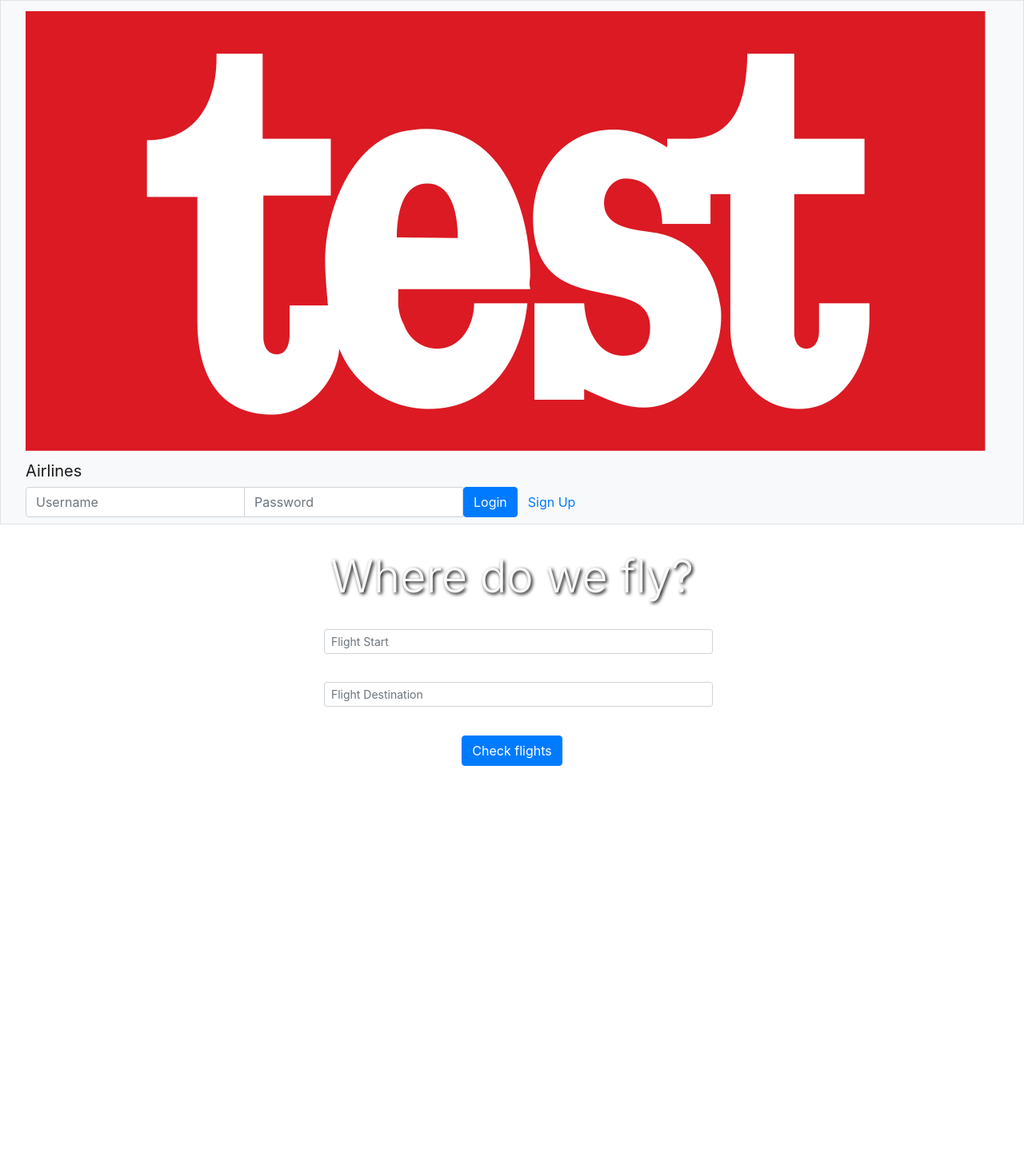
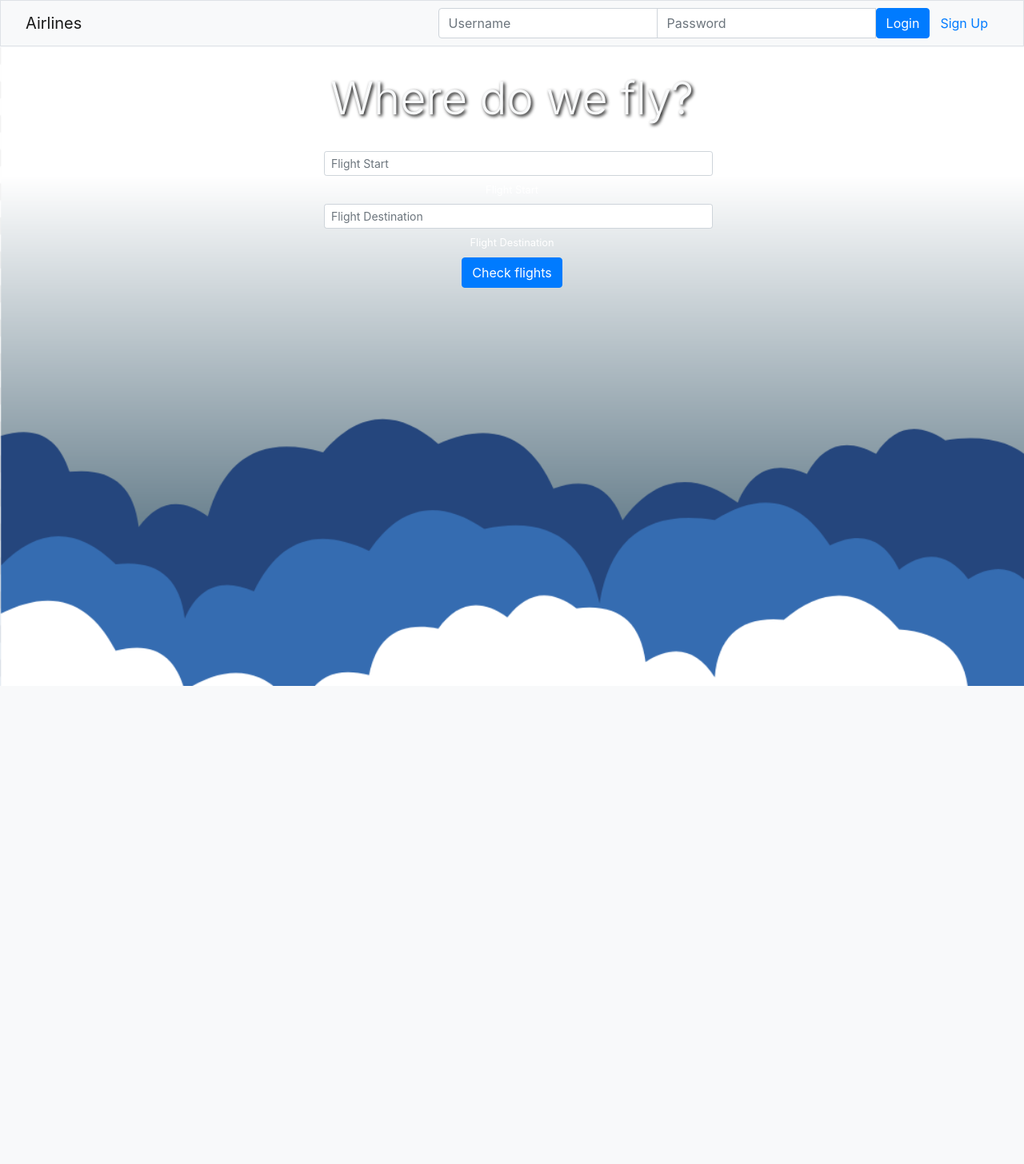
Before and after one commit to FalkowskiKamil/AirlineApp, a Django app: page /airline/ in a window 1280 px wide. Shown: the whole page at 80% size. After the commit the page ends 858 px from the top, so only its background shows below. Run offline with Django 4.2, Linux system fonts and the light colour scheme; data comes from the database, SQL or seed files in the repository; parts of the project's set-up code (start-up, migrations or seed data) failed here and were passed over; some libraries are stand-ins or nearby versions.

Commit message:
Add heroku

```diff
--- a/airline/templates/airline/index.html
+++ b/airline/templates/airline/index.html
@@ -5,16 +5,14 @@
       <link rel="stylesheet" href="https://maxcdn.bootstrapcdn.com/bootstrap/4.5.2/css/bootstrap.min.css">
       <meta charset="UTF-8">
       <title>Airline</title>
-      <link rel="stylesheet" type="text/css" href="/static/styles.css">
+      <link rel="stylesheet" type="text/css" href="{% static 'styles.css' %}">
+      <link rel="icon" type="image/x-icon" href="{% static 'favicon.ico' %}">
    </head>
    <body>
       <!-- Navigation bar -->
       <nav class="navbar navbar-light bg-light border">
          <div class="container-fluid">
             <div class="navbar-header">
-               <a class="navbar-brand">
-                  <img src="{% static 'logo.png' %}" alt="PRZKSODPRASKDASOPWKAFIOSJSP">
-                  </a>
                <a class="navbar-brand" href="{% url 'airline:main' %}">Airlines</a>
                {% if user.groups.all.0.name == "Staff" or request.user.is_superuser  %}
                <a class="navbar-brand" href="/airline/staff">Staff</a>
@@ -77,6 +75,6 @@
       {% endif %}
       {% block content %}
       {% endblock %}
-      <script src="/static/airline/script_main.js"></script>
-      <script src="/static/airline/script_main2.js"></script>
+      <script src="/static/script_main.js"></script>
+      <script src="/static/script_main2.js"></script>
 </html>
--- a/airline/templates/airline/main_staff.html
+++ b/airline/templates/airline/main_staff.html
@@ -87,5 +87,5 @@
 {% else %}
 <h1 class="align-middle text-center"><a href="/airline/"> Sory,you have no permission for this page</a></h1>
 {% endif %}
-<script src="/static/airline/script_main_staff.js"></script>
+<script src="/static/script_main_staff.js"></script>
 {% endblock %}
--- a/static/styles.css
+++ b/static/styles.css
@@ -2,7 +2,9 @@ th, td {
     vertical-align: middle !important;
 }
 
-.background {background-size: cover;
+.background {
+    background-size: cover;
+    background-image: url("background.png");
 }
 
 .banner-text {
```
Also changed, not shown: static/background.png (added), 1 other file.
